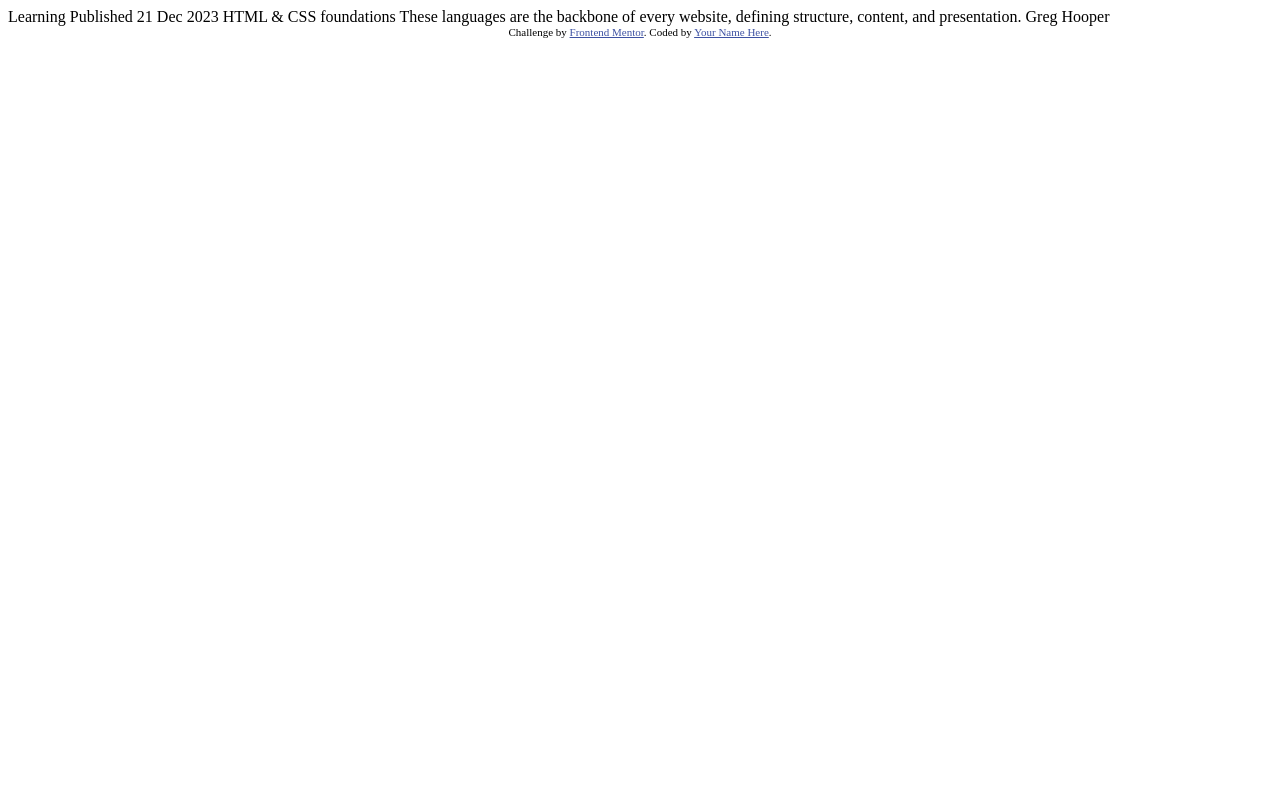
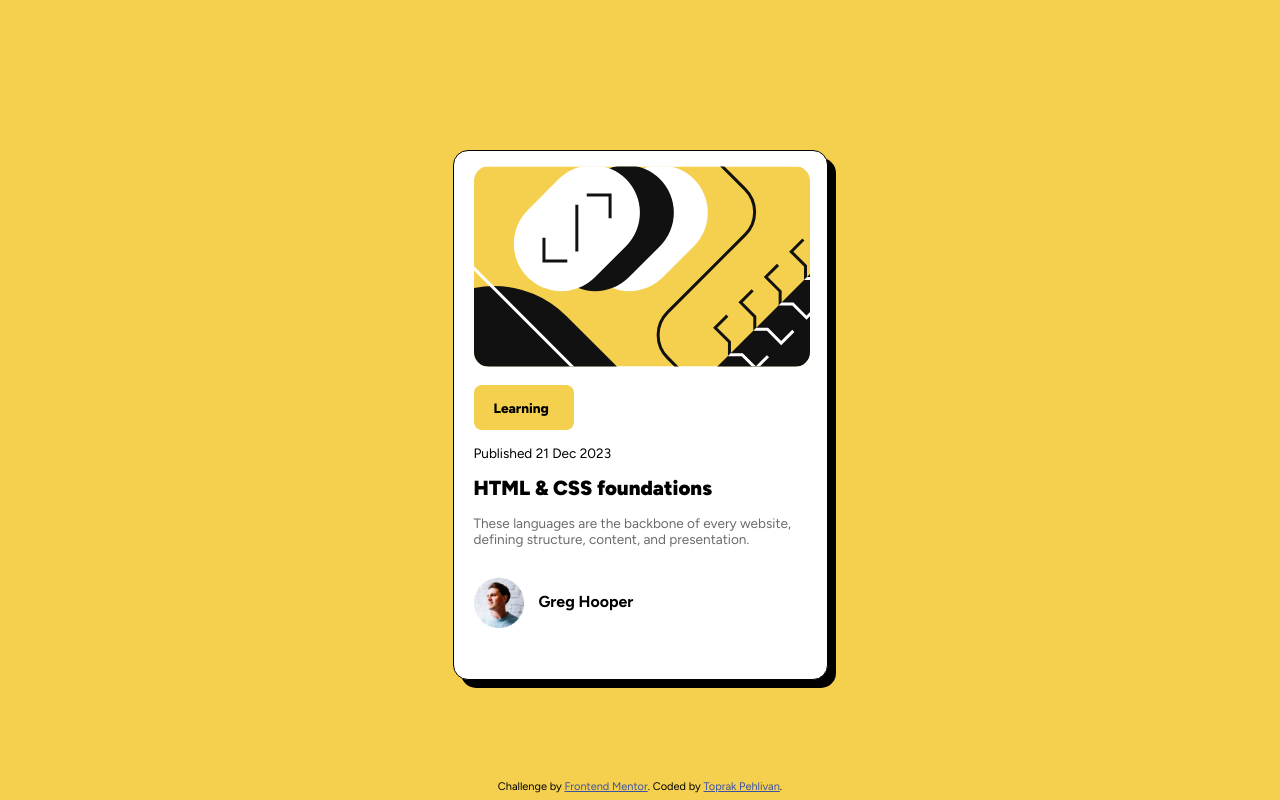
Before and after one commit to ToprakPehleeone/blog-preview-card-project, a plain HTML site: page index.html in a window 1280 px wide. Drawn offline with Linux system fonts and the light colour scheme.

Commit message:
Blog-Card-Project

```diff
--- a/index.html
+++ b/index.html
@@ -7,28 +7,35 @@
   <link rel="icon" type="image/png" sizes="32x32" href="./assets/images/favicon-32x32.png">
 
   <title>Frontend Mentor | Blog preview card</title>
-
-  <!-- Feel free to remove these styles or customise in your own stylesheet 👍 -->
-  <style>
-    .attribution { font-size: 11px; text-align: center; }
-    .attribution a { color: hsl(228, 45%, 44%); }
-  </style>
+  <link rel="stylesheet" href="style.css">
 </head>
 <body>
 
-  Learning
+  <section id="main_section">
+    <div class="main_div">
+      <img src="./assets/images/illustration-article.svg" alt="ils_img" id="main_img">
+    </div>
+    <div class="main_div" id="not_bttn">
+      Learning
+    </div>
+    <div class="main_div">
+      Published 21 Dec 2023
+    </div>
+    <div class="main_div">
+      <h1>HTML & CSS foundations</h1>
+    </div>
+    <div class="main_div">
+      <p>These languages are the backbone of every website, defining structure, content, and presentation.</p>
+    </div>
+    <div class="main_div" id="avatar_div">
+      <img src="./assets/images/image-avatar.webp" alt="avatar_logo" id="avatar">
+      <h3 id="name">Greg Hooper</h3>
+    </div>
+  </section>
 
-  Published 21 Dec 2023
-
-  HTML & CSS foundations
-
-  These languages are the backbone of every website, defining structure, content, and presentation.
-
-  Greg Hooper
-
-  <div class="attribution">
+  <div class="footer">
     Challenge by <a href="https://www.frontendmentor.io?ref=challenge" target="_blank">Frontend Mentor</a>.
-    Coded by <a href="#">Your Name Here</a>.
+    Coded by <a href="#">Toprak Pehlivan</a>.
   </div>
 </body>
 </html>
--- /dev/null
+++ b/style.css
@@ -0,0 +1,86 @@
+@import url('https://fonts.googleapis.com/css2?family=Figtree:ital,wght@0,300..900;1,300..900&display=swap');
+
+*{
+    margin: 0;
+    padding: 0;
+    box-sizing: border-box;
+    font-family:'Figtree';
+}
+
+body{
+    background-color:hsl(47, 88%, 63%);
+    width: 100%;
+
+}
+
+#main_section{
+    width: 375px;
+    height: 530px;
+    margin: auto;
+    display: flex;
+    flex-direction: column;
+    border: 1px solid black;
+    border-radius: 15px;
+    background-color: hsl(0, 0%, 100%);
+    margin-top: 150px;
+    box-shadow: 8px 8px;
+}
+
+.main_div{
+    padding: 15px 0px 0px 20px;
+    font-size: calc(0.6rem + 0.5vmin);
+}
+
+#main_img{
+    border-radius: 15px;
+}
+
+#not_bttn{
+    background-color: hsl(47, 88%, 63%);
+    width: 100px;
+    height: 35px;
+    margin-left: 20px;
+    margin-top: 15px;
+    padding-bottom: 30px;
+    font-weight: 800;
+    border-radius: 8px;
+}
+
+div h1{
+    font-weight: 900;
+}
+
+div h1:hover{
+    cursor: pointer;
+    color: hsl(47, 88%, 63%);
+}
+
+div p{
+    color: hsl(0, 0%, 42%);
+}
+
+#avatar_div{
+    vertical-align: middle;
+    display: flex;
+
+}
+
+#avatar{
+    width: 50px;
+    padding-top: 15px;
+}
+
+#name{
+    vertical-align: middle;
+    padding: 30px 0px 0px 15px;
+}
+
+.footer{
+    font-size: 11px;
+    text-align: center;
+    padding-top: 100px;
+}
+
+.footer a{
+    color: hsl(228, 45%, 44%);
+}
```
Also changed, not shown: blog-card-screenshot.png (added), 1 other file.
